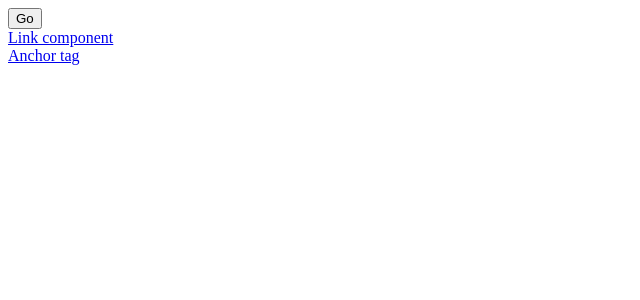
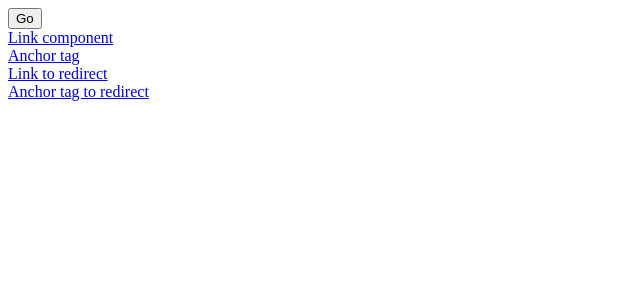
Before and after one commit to tom-sherman/nextjs-non-ascii-header-bug, a Next.js app: page / in a window 1280 px wide. Shown: the top 300 px of the page, without its empty margins (0-640 px from the left). Built offline with nearby package versions, Linux system fonts and the light colour scheme.

Commit message:
Add redirect example

```diff
--- a/app/page.tsx
+++ b/app/page.tsx
@@ -15,6 +15,10 @@ export default function Home() {
       <Link href="/mañana">Link component</Link>
       <br />
       <a href="/mañana">Anchor tag</a>
+      <br />
+      <Link href="/redirect">Link to redirect</Link>
+      <br />
+      <a href="/redirect">Anchor tag to redirect</a>
     </form>
   );
 }
```
